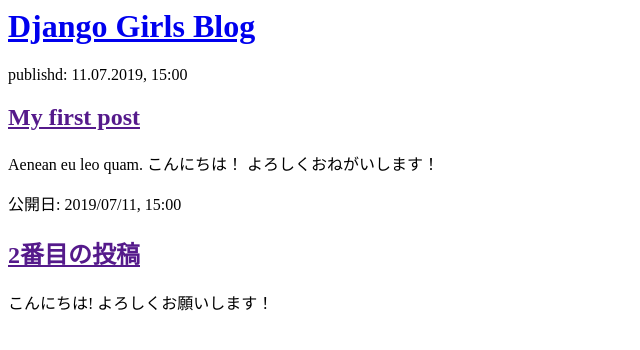
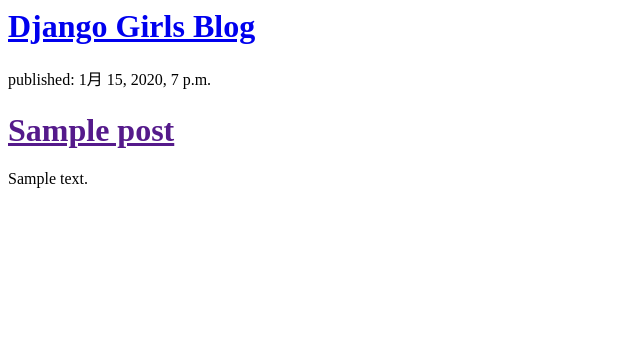
Before and after one commit to gamikuma/my-first-blog, a Django app: template blog/templates/blog/post_list.html in a window 1280 px wide. Shown: the top 350 px of the page, without its empty margins (0-640 px from the left). Run offline with Django 3.2, Linux system fonts and the light colour scheme; the template is opened without the code that fills it: values that come from a table or form of the project are taken from there, others are empty; tables that the repository leaves empty hold one stand-in row (values such as "Sample post").

Commit message:
Modified templates to display posts from database.

```diff
--- a/blog/models.py
+++ b/blog/models.py
@@ -15,6 +15,7 @@
 
     def publish(self):
         self.published_date = timezone.now()
+        self.save()
 
     def __str__(self):
         return self.title
--- a/blog/templates/blog/post_list.html
+++ b/blog/templates/blog/post_list.html
@@ -7,16 +7,12 @@
             <h1><a href="/">Django Girls Blog</a></h1>
         </div>
 
-        <div>
-            <p>publishd: 11.07.2019, 15:00</p>
-            <h2><a href="">My first post</a></h2>
-            <p>Aenean eu leo quam. こんにちは！ よろしくおねがいします！</p>
-        </div>
-
-        <div>
-            <p>公開日: 2019/07/11, 15:00</p>
-            <h2><a href="">2番目の投稿</a></h2>
-            <P> こんにちは! よろしくお願いします！ </P>
-        </div>
+        {% for post in posts %}
+            <div>
+                <p>published: {{ post.published_date }}</p>
+                <h1><a href="">{{ post.title }}</a></h1>
+                <p>{{ post.text|linebreaksbr }}</p>
+            </div>
+        {% endfor %}
     </body>
 </html>
--- a/blog/views.py
+++ b/blog/views.py
@@ -1,7 +1,11 @@
 from django.shortcuts import render
+from django.utils import timezone
+from .models import Post
 
 # Create your views here.
 
 
 def post_list(request):
-    return render(request, 'blog/post_list.html', {})
+    posts = Post.objects.filter(
+        published_date__lte=timezone.now()).order_by('published_date')
+    return render(request, 'blog/post_list.html', {'posts': posts})
```
